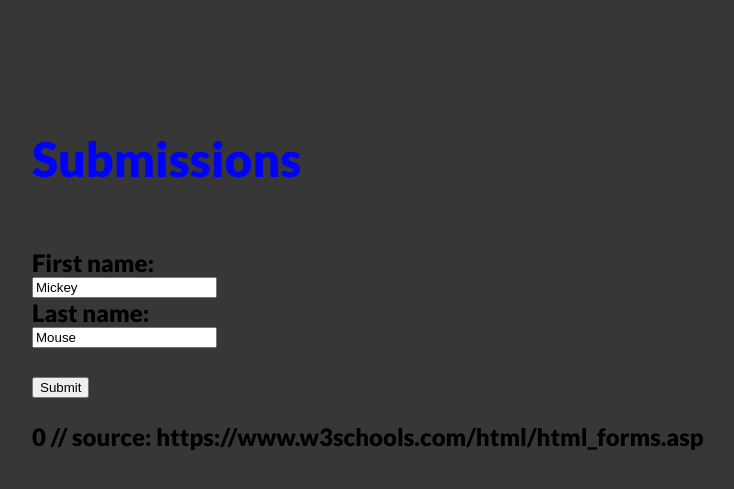
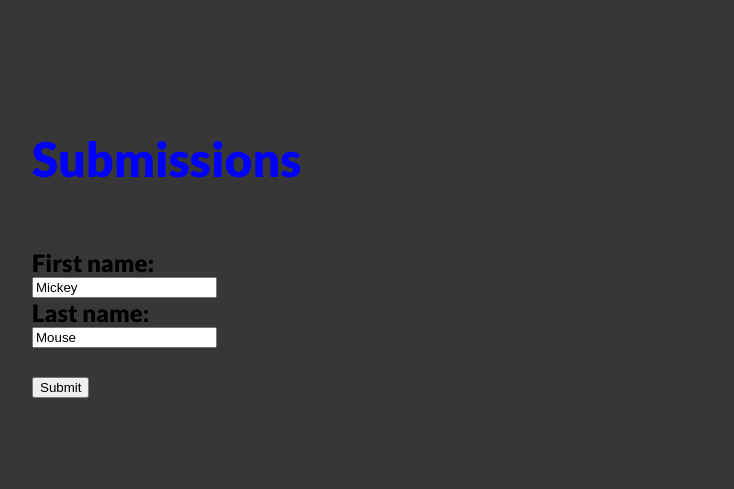
Before and after one commit to jx22/post, a Jekyll site: the page Formtest.html, which Jekyll copies as it is, in a window 1280 px wide. Shown: the top 489 px of the page, without its empty margins (98-832 px from the left). Built offline with Jekyll 4.4.1, drawn with Linux system fonts in a browser that asks for light colours.

Commit message:
Fix comment style

```diff
--- a/Formtest.html
+++ b/Formtest.html
@@ -24,12 +24,12 @@
 <h1>Submissions</h1>
 <br>
 
-<form action="/action_page.php">
+<form action="/action_page.php" method="post">
   First name:<br>
   <input type="text" name="firstname" value="Mickey"><br>
   Last name:<br>
   <input type="text" name="lastname" value="Mouse"><br><br>
   <input type="submit" value="Submit">
-</form>0
+</form>
 
-// source: https://www.w3schools.com/html/html_forms.asp
+<!-- source: https://www.w3schools.com/html/html_forms.asp -->
```
